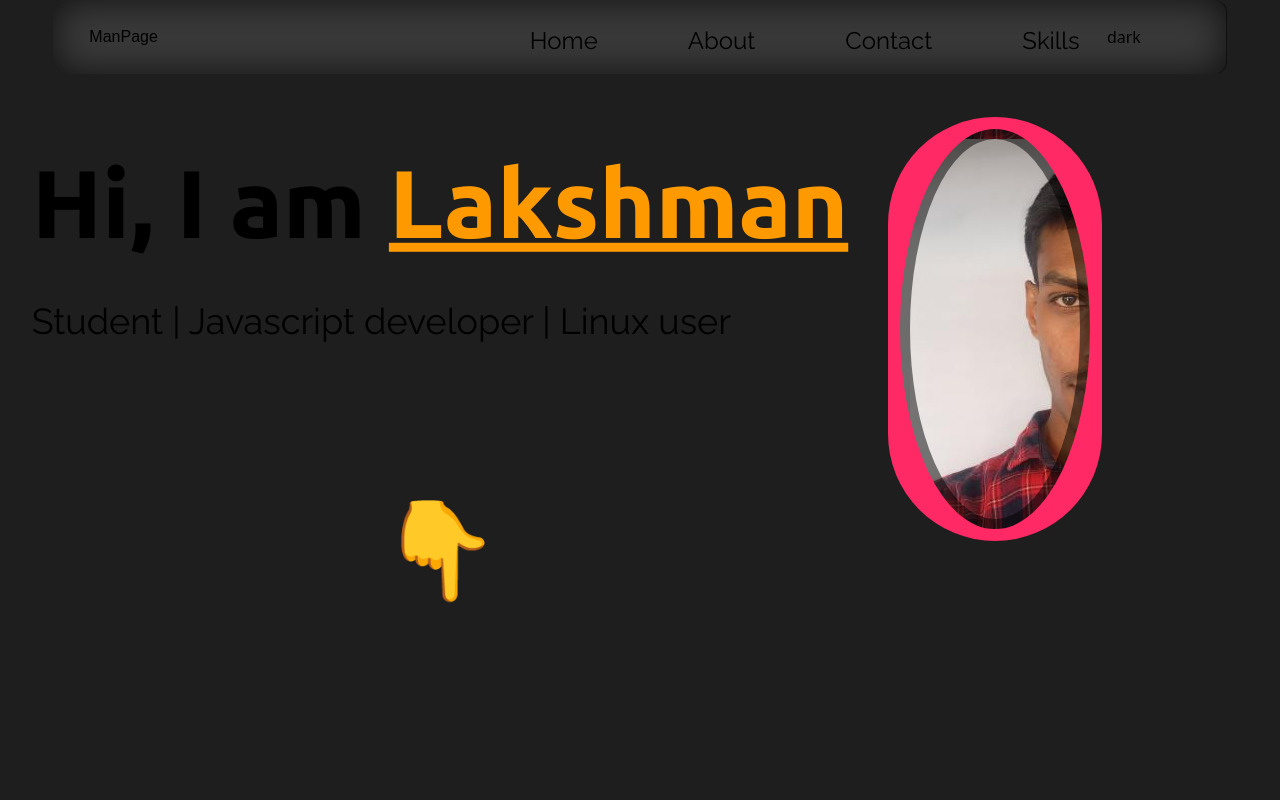
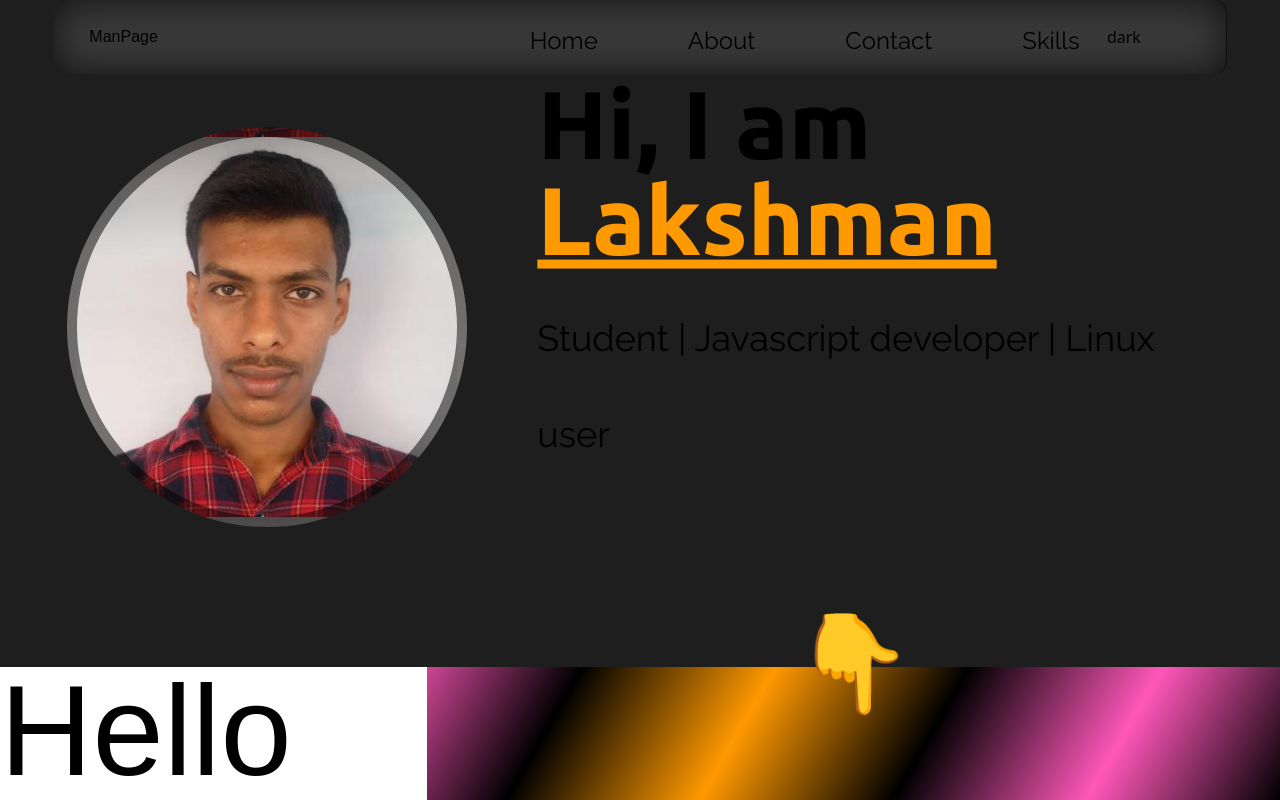
Before and after one commit to Lakshmanshankar/Lakshmanshankar.github.io, a Next.js app: page / in a window 1280 px wide. Shown: the top 800 px of the page. Built offline with nearby package versions, Linux system fonts and the light colour scheme.

Commit message:
formatted main

```diff
--- a/app/components/Main.tsx
+++ b/app/components/Main.tsx
@@ -4,27 +4,22 @@ import { raleway } from '@/fonts/exports'
 
 function Main() {
     return (
-        <div className=' w-full h-screen bg1 sm:flex sm:flex-row flex flex-col'>
-            <div className="wrapper sm:w-11/12 h-full flex justify-center items-center flex-col sm:flex-row">
-                <h1 className={`${ubuntu.className} sm:text-8xl back-gradient sliding text1 text-4xl mt-10 justify-center`}>
+        <div className=' w-full h-5/6 py-14 bg1 sm:flex sm:flex-row flex flex-col'>
+
+            <div className="sm:w-5/12 sm:h-5/6 sm:p-10 h-1/3 sm:flex sm:justify-center mt-10 bg1 sm:mb-16 flex justify-center items-center">
+                <span className='sm:w-full sm:h-full w-min h-min flex items-center justify-center rounded-full bg1 pt-24 sm:py-0'>
+                    <div className="imageDiv absolute sm:relative"></div>
+                </span>
+            </div>
+            <div className="wrapper sm:w-6/12 w-full sm:h-full flex justify-center items-center flex-col sm:flex-row mt-10">
+                <h1 className={`${ubuntu.className} sm:text-8xl back-gradient ml-5 sm:ml-0 py-10 sm:py-0 sliding text1 text-4xl mt-10 justify-center p-3 sm:p-1`}>
                     Hi, I am <span className=' background-change underline'>Lakshman</span>
                     <br />
                     <span className={`${raleway.className} sm:text-4xl text2 text-lg`}> <span className=''>Student</span> | Javascript developer | Linux user</span>
-
-
-                    <div className="readmore text-8xl animate-pulse sm:mt-40 fast-move flex justify-center  ">
+                    <div className="readmore sm:text-8xl text-2xl mt-10 animate-pulse sm:mt-40 fast-move flex justify-center  ">
                         <a href="#skills"> 👇 </a>
                     </div>
                 </h1>
-
-                <div className="sm:w-3/12 sm:p-10 sm:flex sm:justify-center items-center sm:mb-16">
-                    <span className='w-full flex items-center justify-center p-3 rounded-full bg5 sliding'>
-                        <div className="imageDiv"></div>
-                    </span>
-
-                </div>
-
-
             </div>
         </div>
     )
--- a/app/components/MenuIcon.tsx
+++ b/app/components/MenuIcon.tsx
@@ -3,7 +3,6 @@ import React, { useState, useEffect } from 'react'
 
 function MenuIcon(props: any) {
     const [toggle, setToggle] = useState(props.visible)
-    console.log(props);
     useEffect(() => {
         let dom = document.querySelector('#line-one-bne')
         let dom2 = document.querySelector('#line-two-bne')
--- a/app/components/Navbar.tsx
+++ b/app/components/Navbar.tsx
@@ -4,10 +4,9 @@ import React, { useEffect } from 'react'
 import { raleway } from '@/fonts/exports'
 import MenuIcon from './MenuIcon'
 
-function Navbar(props: any) {
+function Navbar() {
     const [toggle, setToggle] = React.useState(false)
     const [theme, setTheme] = React.useState(false)
-    console.log(props)
     useEffect(() => {
         if (window.innerWidth > 768) return () => { console.log(window.innerWidth); }
         else {
@@ -23,8 +22,8 @@ function Navbar(props: any) {
         }
     }, [toggle])
     return (
-        <header className=' w-full flex justify-center z-50'>
-            <nav className=' w-full sm:w-11/12 py-3 flex justify-between items-center sm:px-9 fixed blurrish sm:rounded-xl' >
+        <header className=' w-full flex justify-center fixed z-50'>
+            <nav className=' w-full sm:w-11/12 py-3 flex justify-between items-center sm:px-9  blurrish sm:rounded-xl' >
                 <h2 className=' font-poppins '>ManPage</h2>
 
                 <ul className=' sm:flex sm:w-4/12 sm:h-auto sm:justify-between sm:flex-row  w-full absolute sm:relative flex top-10 sm:top-0 flex-col h-screen justify-center items-baseline sm:bg-transparent bg5 rounded-xl mt-2 text1' id='mailul'>
--- a/app/globals.css
+++ b/app/globals.css
@@ -6,6 +6,7 @@
 html{
     scroll-behavior: smooth;
     -webkit-tap-highlight-color: transparent;
+
 }
 nav{
     z-index: 99;
@@ -51,9 +52,12 @@ nav{
 }
 .sliding{
     z-index: 0;
-    animation: updownleft 2s linear infinite alternate;
+    animation: updownleft 4s linear infinite alternate;
 }
-
+.slow{
+    transition: cubic-bezier(0.165, 0.84, 0.44, 1);
+    -webkit-transition: cubic-bezier(0.075, 0.82, 0.165, 1);
+}
 .fast-move{
     animation: updownleft 0.5s linear alternate-reverse infinite;
 
@@ -95,8 +99,8 @@ html::-webkit-scrollbar-track {
 
 .listOps:hover{
     transition: 0.5s;
-    filter: invert(100);
-
+    color:invert(30%);
+    font-weight:900;
 }
 .background-change{
    color: var(--bg-three);
@@ -164,12 +168,19 @@ html::-webkit-scrollbar-track {
     color: rgb(255, 255, 255);
     background: var(--bg-three);
   }
-
+.border{
+    border: 3px solid red;
+}
   .imageDiv{
-
+    width: 100%;
     width: 400px;
-    height:400px;
+    height: 400px;
     background: url("../public/images/profile.jpeg");
+    background-position: center;
+    background-size: cover;
+    display: flex;
+    justify-content: center;
+    align-items: center;
     border-radius: 50%;
     border: 10px solid var(--bg-two);
   }
@@ -188,3 +199,16 @@ html::-webkit-scrollbar-track {
     border-radius: 0.5px;
     transform: rotate(-45deg);
 }  */
+
+
+@media screen and (max-width: 768px) {
+    .imageDiv{
+        position: absolute;
+        width: 200px;
+        height: 200px;
+        background: url("../public/images/profile.jpeg");
+        background-position: center;
+        background-size: cover;
+        border-radius: 50%;
+      }
+}
```
